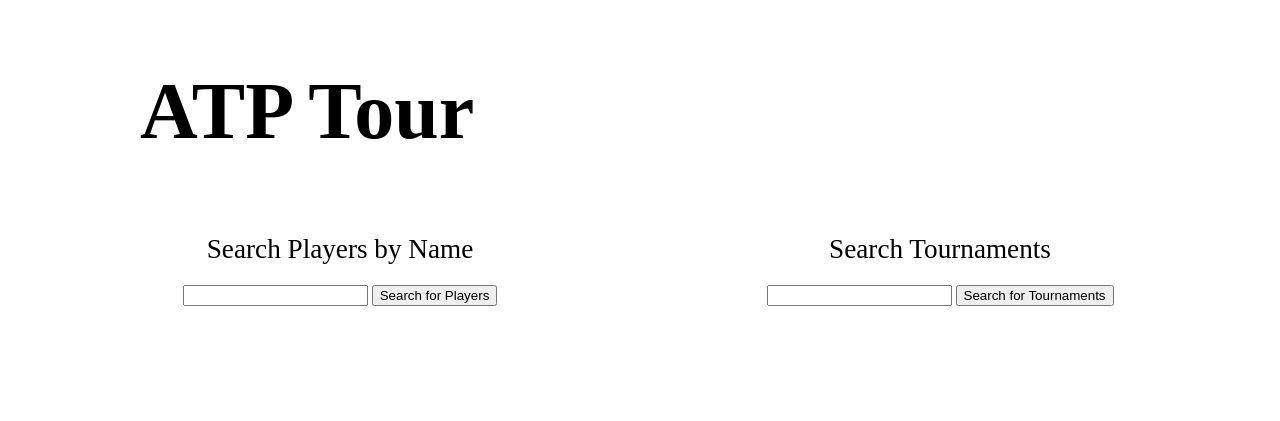
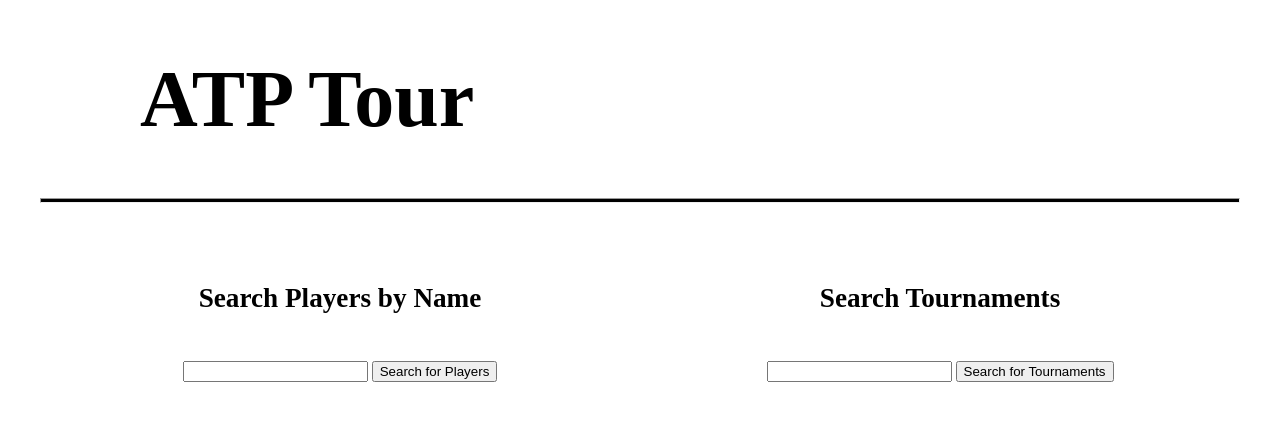
Before and after one commit to chrismelville29/cs257, a Flask app: page / in a window 1280 px wide. Shown: the top 421 px of the page. Run offline with Flask 2, Linux system fonts and the light colour scheme; parts of the project's set-up code (start-up, migrations or seed data) failed here and were passed over.

Commit message:
more html changes

```diff
--- a/webapp/static/general.css
+++ b/webapp/static/general.css
@@ -10,6 +10,12 @@
 ul {
   list-style-type: none;
   padding-left: 70px;
+}
+
+.results_table, td {
+    border: 1px solid black;
+    border-collapse: collapse;
+    padding-right: 30px;
 }
 
 .default_text {
@@ -25,11 +31,20 @@
 .subtitle {
     font-size: 300%;
     color: black;
-    text-indent: 150px;
+}
+
+.center_table {
+    margin-left: auto;
+    margin-right: auto;
 }
 
 .center_text {
     text-align: center;
+}
+
+.thick_line {
+    height: 3px;
+    background-color: black;
 }
 
 #half_block {
--- a/webapp/templates/homepage.html
+++ b/webapp/templates/homepage.html
@@ -9,26 +9,26 @@
 
     <!-- Overall this page is based on functionality, and html/css can be drastically altered -->
     <body>
-        <h2 class="title">ATP Tour</h2>
+        <h1 class="title">ATP Tour</h1><hr class="thick_line"><br><br>
 
         <div id = "half_block" class="center_text">
-            <p class="default_text">Search Players by Name</p>
+            <h4 class="default_text">Search Players by Name</h4>
 
             <p><input id="player_string" type="text" />
             <button id="player_search_button">Search for Players</button>
             </p>
 
-            <p><table id="player_results" class="default_text"></table></p>
+            <p><table id="player_results" class="default_text center_table"></table></p>
         </div>
 
         <div id = "half_block" class="center_text">
-            <p class="default_text">Search Tournaments</p>
+            <h4 class="default_text">Search Tournaments</h4>
 
             <p><input id="tournament_string" type="text" />
             <button id="tournament_search_button">Search for Tournaments</button>
             </p>
 
-            <p><table id="tournament_results" class="default_text"></table></p>
+            <p><table id="tournament_results" class="default_text center_table"></table></p>
         </div>
     </body>
 </html>
--- a/webapp/templates/player_tournament_page.html
+++ b/webapp/templates/player_tournament_page.html
@@ -10,11 +10,11 @@
 
     <body>
         <p class="default_text" id = "breadcrumb">Home > Tournament > Tournament Year</p>
-        <h2 class="title" id="tournament_name"></h2>
+        <h1 class="title" id="tournament_name"></h1><hr class="thick_line">
 
-        <p class="subtitle" id = "player_name"></p>
+        <p class="subtitle center_text" id = "player_name"></p>
 
 
-        <p><table id="matches" class="default_text"></table></p>
+        <p><table id="matches" class="default_text center_table results_table"></table></p>
     </body>
 </html>
--- a/webapp/templates/player_year_page.html
+++ b/webapp/templates/player_year_page.html
@@ -12,17 +12,17 @@
     <body>
         <p class="default_text" id = "breadcrumb"></p>
 
-        <h2 id = "player_name" class="title"></h2>
+        <h1 id = "player_name" class="title"></h1><hr class="thick_line">
 
         <div id = "half_block">
-            <p class="default_text">Tournaments Entered:</p>
+            <h3 class="default_text">Tournaments Entered:</h3>
 
             <p><ul id = "tournaments"></ul></p>
 
         </div>
 
         <div id = "half_block">
-            <p class="default_text">Year Stats:</p>
+            <h3 class="default_text">Year Stats:</h3>
             <ul class = "default_text">
                 <li>Record: <span id = "career_record"></span></li>
                 <li>Tournament Wins: <span id = "tournament_wins"></span></li>
```
